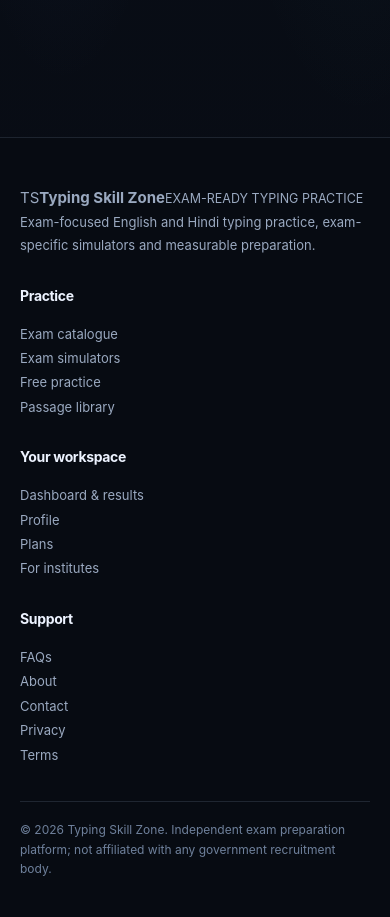
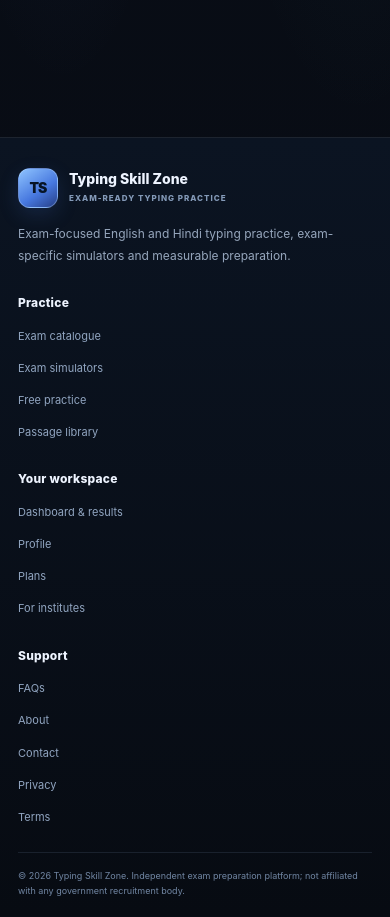
Before and after one commit to vikashphogat0-ux/typingskillzonepro, a Next.js app: page /admin in a window 390 px wide. Shown: the part 820-1737 px from the top of the page. Built offline with nearby package versions, Linux system fonts and the light colour scheme; no server answers.

Commit message:
ui: align responsive charcoal footer and brand navigation

```diff
--- a/app/charcoal-v2.css
+++ b/app/charcoal-v2.css
@@ -332,3 +332,25 @@ body{background-image:radial-gradient(ellipse at 16% -10%,rgba(72,111,190,.17),t
  .page.setup.auth-page .form input{min-height:48px}
 }
 @media(prefers-reduced-motion:reduce){.page.setup.auth-page *{transition:none!important}}
+
+
+/* Shared footer system: consistent brand, navigation columns and responsive spacing. */
+.footer{box-sizing:border-box;width:100%;margin-top:0!important;padding:clamp(34px,5vw,58px) clamp(18px,4vw,48px) 0!important;background:linear-gradient(180deg,#0b1422,#070b12)!important;border-top:1px solid var(--v2-border)!important}
+.footer-content{box-sizing:border-box;width:min(1240px,100%);max-width:1240px!important;margin:0 auto;display:grid;grid-template-columns:minmax(220px,1.45fr) repeat(3,minmax(130px,.8fr));gap:clamp(22px,3vw,44px);align-items:start}
+.footer-section{min-width:0}
+.footer-brand{display:flex;align-items:center;gap:11px;min-width:0;margin-bottom:15px}
+.footer-brand-mark{display:grid;place-items:center;flex:0 0 40px;width:40px;height:40px;border:1px solid rgba(190,220,255,.35);border-radius:12px;background:linear-gradient(145deg,#8fc4ff,#4778df 58%,#263f87);color:#071426;font-size:14px;font-weight:950;letter-spacing:-1px;box-shadow:0 7px 20px rgba(64,117,210,.18)}
+.footer-brand>span:last-child{display:grid;gap:4px;min-width:0}
+.footer-brand strong{color:var(--v2-text)!important;font-size:14px;font-weight:850;line-height:1.2}
+.footer-brand small{color:#849ab8;font-size:8px;font-weight:800;letter-spacing:1px}
+.footer-brand-section>p{max-width:310px;margin:0;color:var(--v2-muted)!important;font-size:12px;line-height:1.8}
+.footer-section h4{margin:3px 0 14px;color:var(--v2-text)!important;font-size:12px;font-weight:850;letter-spacing:.02em}
+.footer-section ul{display:grid;gap:9px;margin:0;padding:0;list-style:none}
+.footer-section li{min-width:0}
+.footer-section a{display:inline-block;color:#91a5c0!important;font-size:11px;line-height:1.5;text-decoration:none;transition:color .15s ease,transform .15s ease}
+.footer-section a:hover{color:var(--v2-cyan)!important;transform:translateX(2px)}
+.footer-bottom{box-sizing:border-box;width:min(1240px,100%);max-width:1240px!important;margin:34px auto 0;padding:17px 0 19px;border-top:1px solid rgba(145,174,216,.13)!important;color:#7186a3!important;font-size:10px;line-height:1.7}
+@media(max-width:900px){.footer-content{grid-template-columns:repeat(3,minmax(0,1fr));gap:24px}.footer-brand-section{grid-column:1/-1}.footer-brand-section>p{max-width:560px}}
+@media(max-width:600px){.footer{padding:30px 18px 0!important}.footer-content{grid-template-columns:repeat(2,minmax(0,1fr));gap:24px 18px}.footer-brand-section{grid-column:1/-1}.footer-section h4{margin-bottom:10px}.footer-bottom{margin-top:25px;padding:15px 0 18px;font-size:9px}}
+@media(max-width:360px){.footer-content{grid-template-columns:1fr}.footer-brand-section{grid-column:auto}}
+@media(prefers-reduced-motion:reduce){.footer-section a{transition:none}}
```
